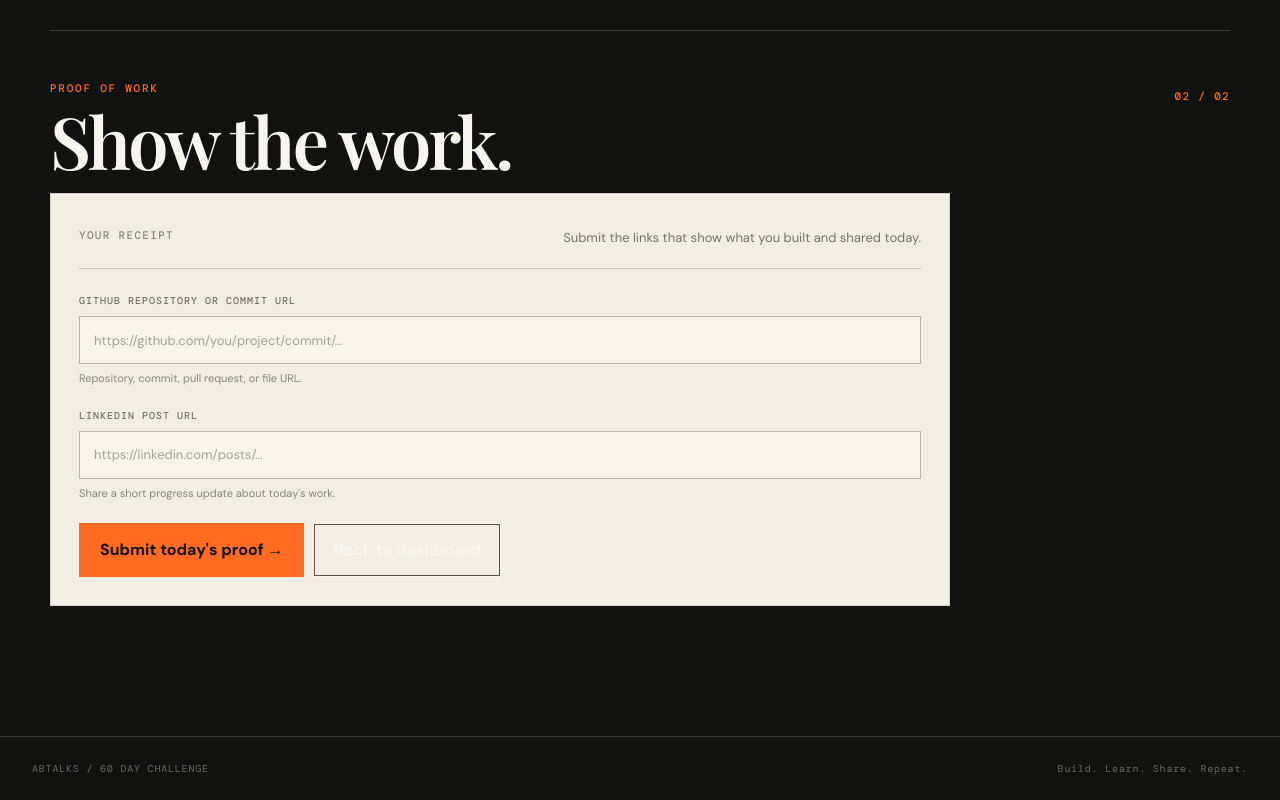
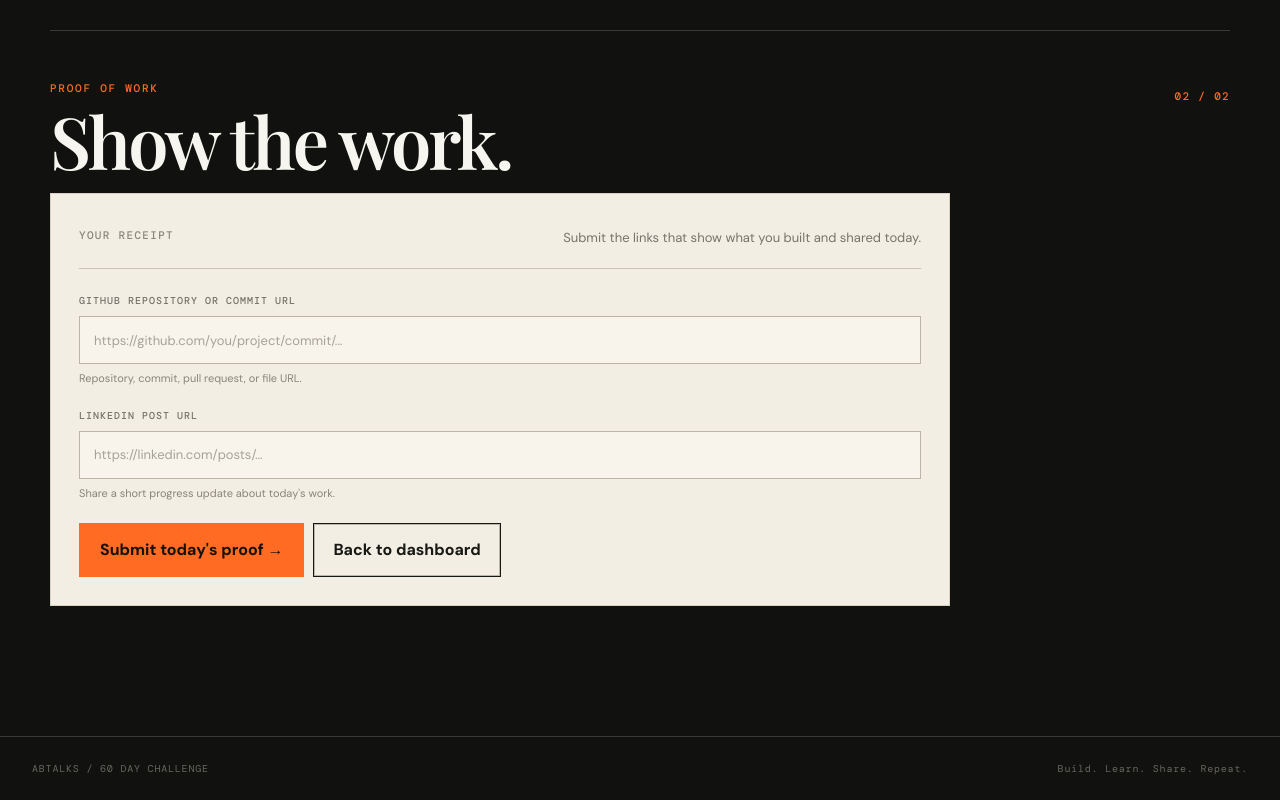
Before and after one commit to yashika-0/byte-lab-hackathon-project, a Next.js app: page /day/1 in a window 1280 px wide. Shown: the part 641-1441 px from the top of the page. Built offline with nearby package versions, Linux system fonts and the light colour scheme.

Commit message:
Fix Back to dashboard button visibility on cream proof card

```diff
--- a/app/day/[id]/page.tsx
+++ b/app/day/[id]/page.tsx
@@ -247,7 +247,7 @@ export default function ChallengeDay({ params }: Props) {
                 : "Submit today's proof →"}
             </button>
 
-            <Link href="/dashboard" className="btn outline">
+            <Link href="/dashboard" className="btn outline proof-clear">
               Back to dashboard
             </Link>
           </div>
```
